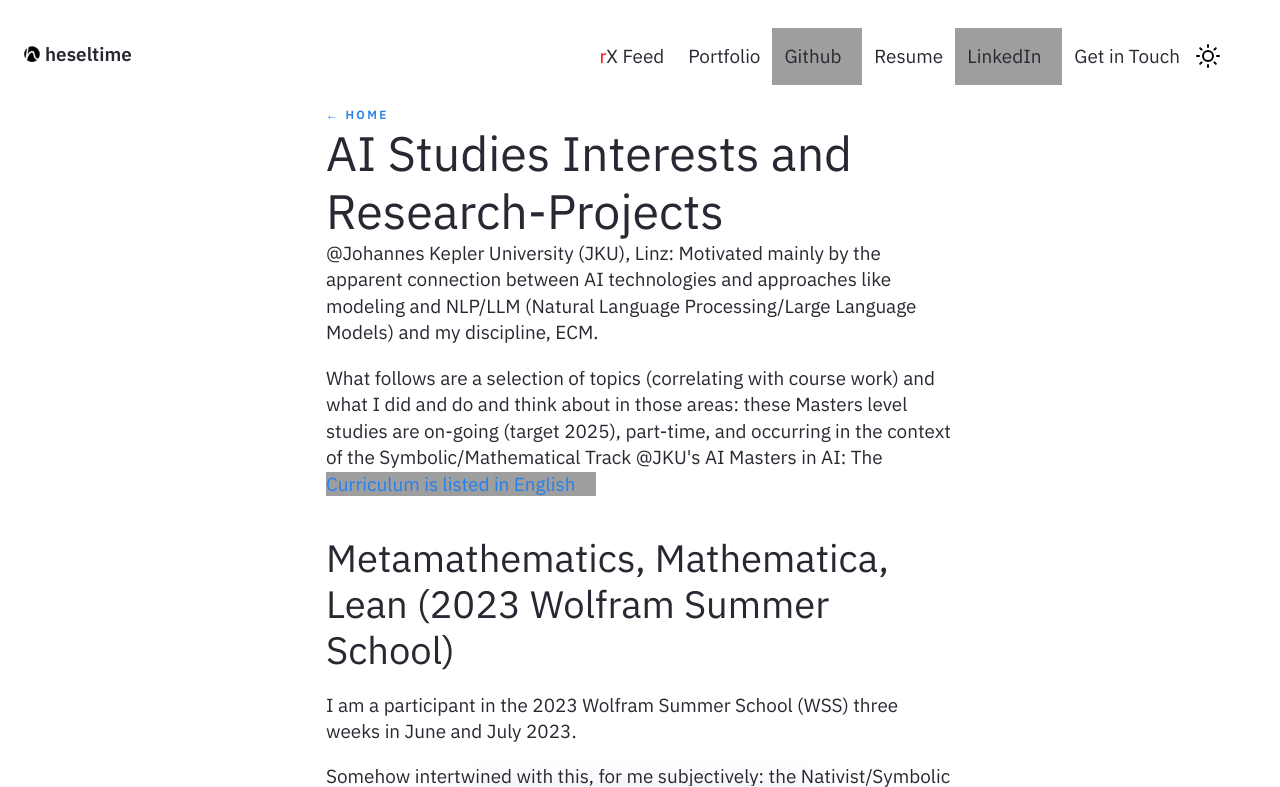
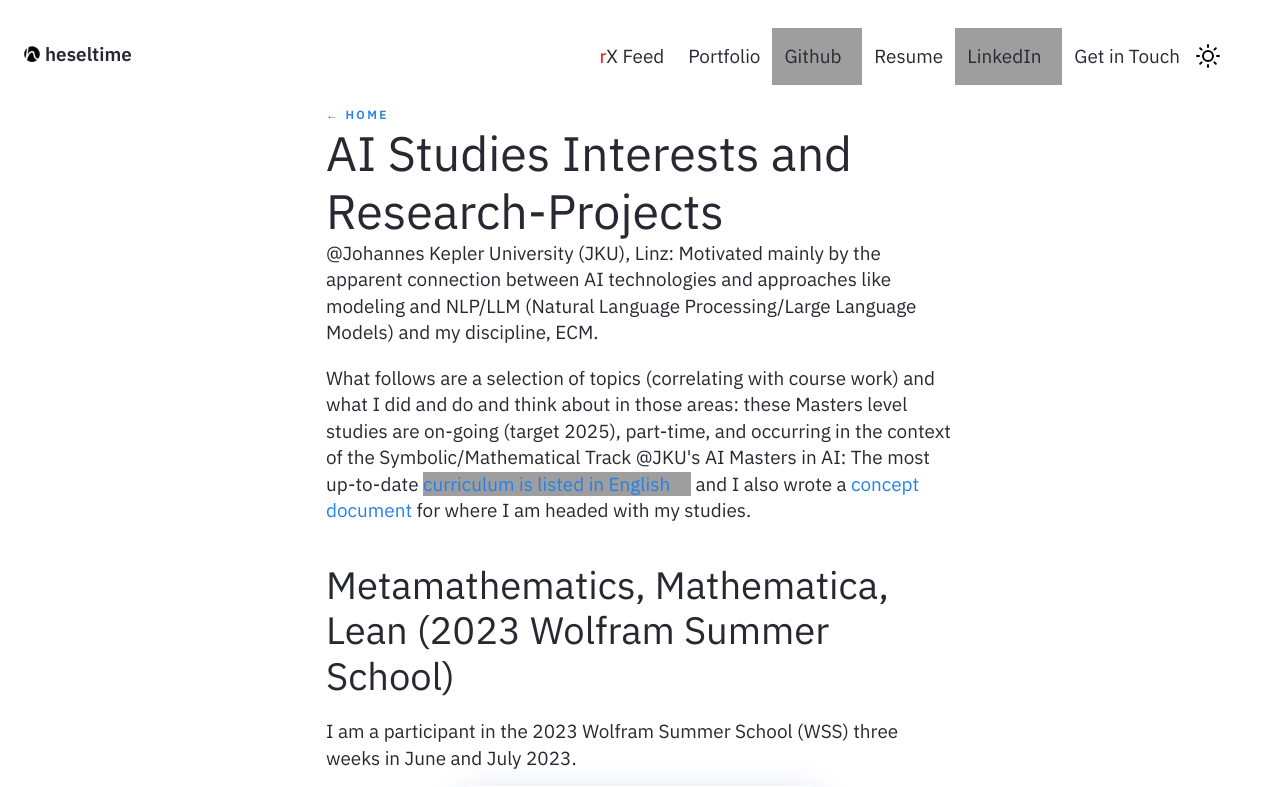
Before and after one commit to heseltime/heseltime.github.io, a Jekyll site: the page built from pages/rDai.md, in a window 1280 px wide and 900 px high, cut to the strip 0-787 px from the top of the window. Built offline with Jekyll 4.4.1, drawn with Linux system fonts in a browser that asks for light colours; grey boxes are pictures that could not be loaded.

Commit message:
header update

```diff
--- a/pages/rDai.md
+++ b/pages/rDai.md
@@ -7,7 +7,7 @@
 
 @Johannes Kepler University (JKU), Linz: Motivated mainly by the apparent connection between AI technologies and approaches like modeling and NLP/LLM (Natural Language Processing/Large Language Models) and my discipline, ECM.
 
-What follows are a selection of topics (correlating with course work) and what I did and do and think about in those areas: these Masters level studies are on-going (target 2025), part-time, and occurring in the context of the Symbolic/Mathematical Track @JKU's AI Masters in AI: The [Curriculum is listed in English](https://studienhandbuch.jku.at/curr/933)
+What follows are a selection of topics (correlating with course work) and what I did and do and think about in those areas: these Masters level studies are on-going (target 2025), part-time, and occurring in the context of the Symbolic/Mathematical Track @JKU's AI Masters in AI: The most up-to-date [curriculum is listed in English](https://studienhandbuch.jku.at/curr/933) and I also wrote a [concept document](/assets/pdf/AI-SE-Symbolic-Computation-Concept.pdf) for where I am headed with my studies.
 
 # Metamathematics, Mathematica, Lean (2023 Wolfram Summer School) #
 
```
